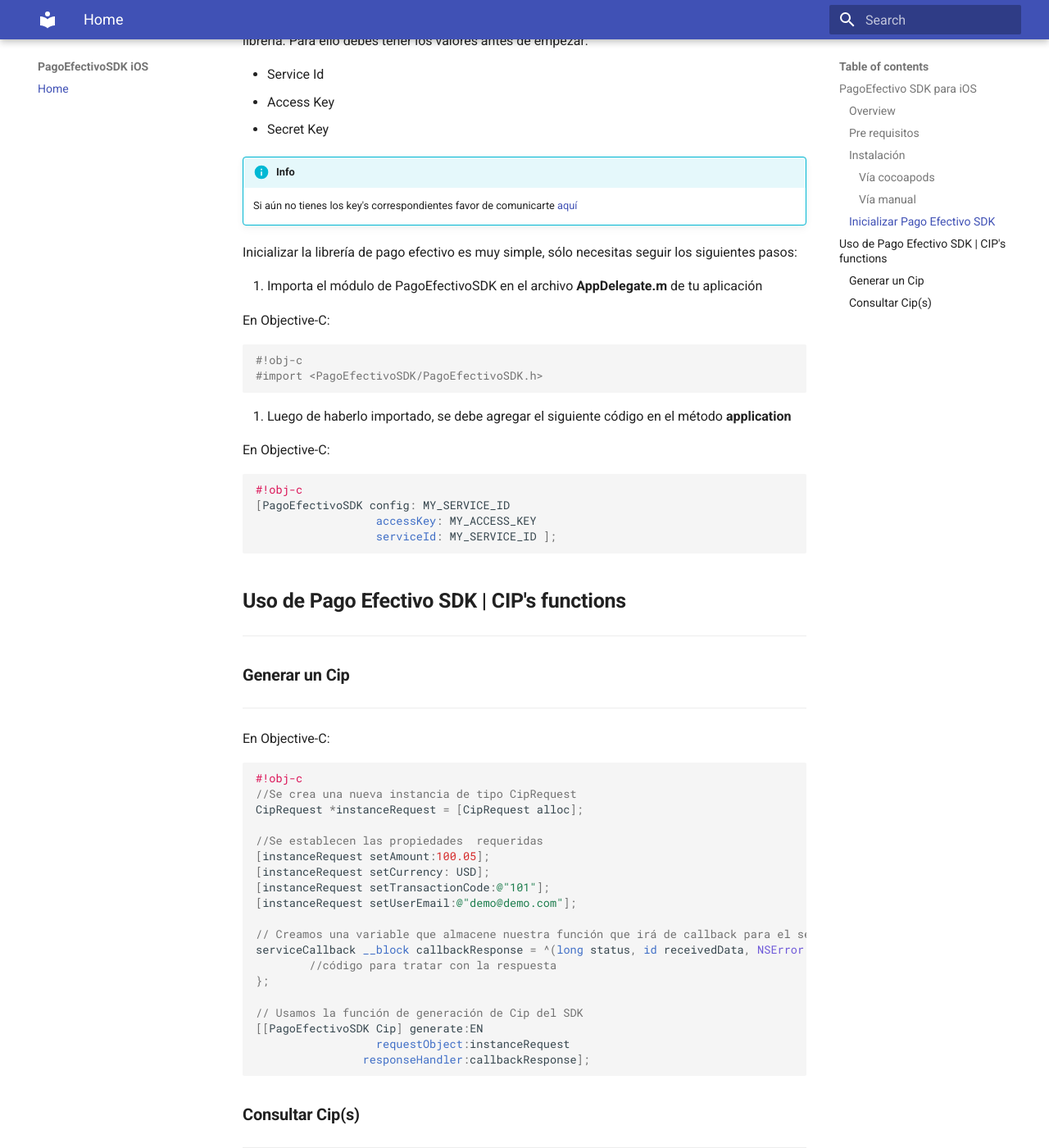
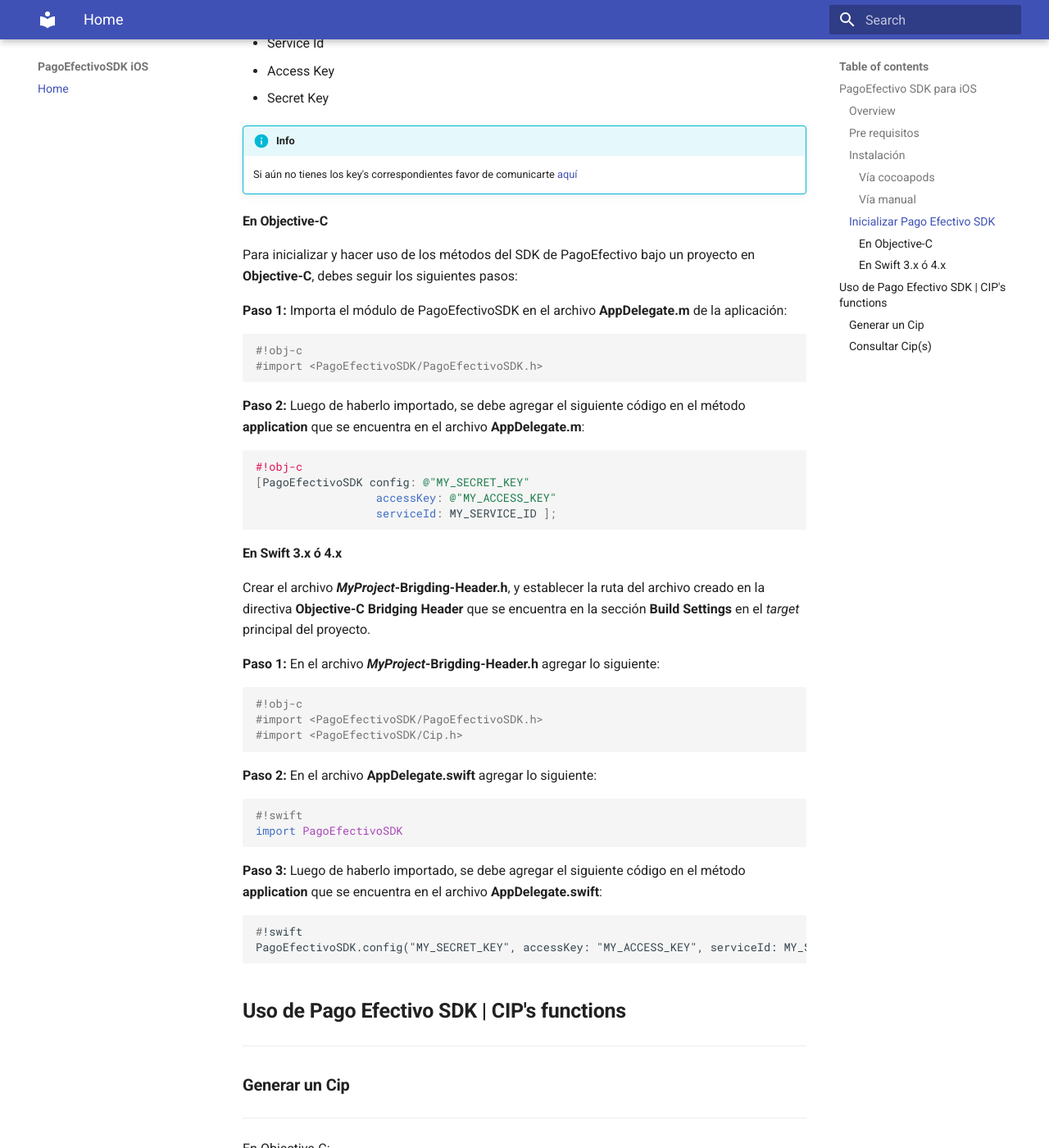
Before and after one commit to PagoEfectivo/sdk-pe-ios-documentation, an MkDocs documentation site: the page built from docs/index.md, in a window 1280 px wide and 1400 px high, scrolled down 2059 px. Shown: the whole window at 82% size. Built offline with MkDocs 1.6.1 and Material for MkDocs 9.7.7, drawn with Linux system fonts in a browser that asks for light colours; some of the changed text lies outside the part shown.

Commit message:
docs(SDK): Se actualiza sección de cómo inicializar el SDK
En esta sección se indica los aspectos técnicos una vez instalado el SDK
y cómo debería implementarse según el tipo de un proyecto sea bajo Obj-C/Swift

Se indica las rutas de los archivos, y métodos a actualizar para inicializar
el SDK

````diff
--- a/docs/index.md
+++ b/docs/index.md
@@ -28,22 +28,21 @@ Vía consola ubícarse a la carpeta del proyecto, donde se encuentra el archivo
 
 **Paso 2:**
 Una vez ubicado en la carpeta del proyecto, ejecutar el siguiente comando:
-```
-#!bash
+
+```bash
 $ pod init
 ```
 
 **Paso 3:**
-Agrega la siguiente línea de código al archivo **Podfile**
+Agrega la siguiente línea de código al archivo **Podfile**:
 ```
 #!ruby
-pod "xxxxx"
+pod "PagoEfectivoSDK"
 ```
 
 **Paso 5:**
 Instala el pod y abre el archivo de extensión **.xworkspace**:
-```
-#!bash
+```bash
 $ pod install
 $ open yourProject.xworkspace
 ```
@@ -70,25 +69,53 @@ Para ello debes tener los valores antes de empezar:
 !!! info
     Si aún no tienes los key's correspondientes favor de comunicarte [aquí](mailto:elcomercio.mobile@gmail.com)
 
-Inicializar la librería de pago efectivo es muy simple, sólo necesitas seguir los siguientes pasos:
+#### En Objective-C
+Para inicializar y hacer uso de los métodos del SDK de PagoEfectivo bajo un proyecto en **Objective-C**, debes seguir los siguientes pasos:
 
-1. Importa el módulo de PagoEfectivoSDK en el archivo **AppDelegate.m** de tu aplicación
-
-En Objective-C:
+**Paso 1:**
+Importa el módulo de PagoEfectivoSDK en el archivo **AppDelegate.m** de la aplicación:
 
 ```
 #!obj-c
 #import <PagoEfectivoSDK/PagoEfectivoSDK.h>
 ```
 
-2. Luego de haberlo importado, se debe agregar el siguiente código en el método **application**
+**Paso 2:**
+Luego de haberlo importado, se debe agregar el siguiente código en el método **application** que se encuentra en el archivo **AppDelegate.m**:
 
-En Objective-C:
 ```
 #!obj-c
-[PagoEfectivoSDK config: MY_SERVICE_ID
-                  accessKey: MY_ACCESS_KEY
+[PagoEfectivoSDK config: @"MY_SECRET_KEY"
+                  accessKey: @"MY_ACCESS_KEY"
                   serviceId: MY_SERVICE_ID ];
+```
+
+#### En Swift 3.x ó 4.x
+
+Crear el archivo **_MyProject_-Brigding-Header.h**, y establecer la ruta del archivo creado en la directiva **Objective-C Bridging Header** que se encuentra en la sección **Build Settings** en el _target_ principal del proyecto.
+
+**Paso 1:**
+En el archivo **_MyProject_-Brigding-Header.h** agregar lo siguiente:
+
+```
+#!obj-c
+#import <PagoEfectivoSDK/PagoEfectivoSDK.h>
+#import <PagoEfectivoSDK/Cip.h>
+```
+
+**Paso 2:**
+En el archivo **AppDelegate.swift** agregar lo siguiente:
+```
+#!swift
+import PagoEfectivoSDK
+```
+
+**Paso 3:**
+Luego de haberlo importado, se debe agregar el siguiente código en el método **application** que se encuentra en el archivo **AppDelegate.swift**:
+
+```
+#!swift
+PagoEfectivoSDK.config("MY_SECRET_KEY", accessKey: "MY_ACCESS_KEY", serviceId: MY_SERVICE_ID)
 ```
 
 ## **Uso de Pago Efectivo SDK | CIP's functions**
````
